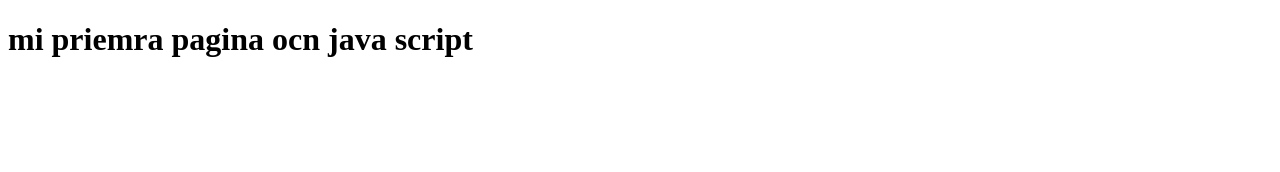
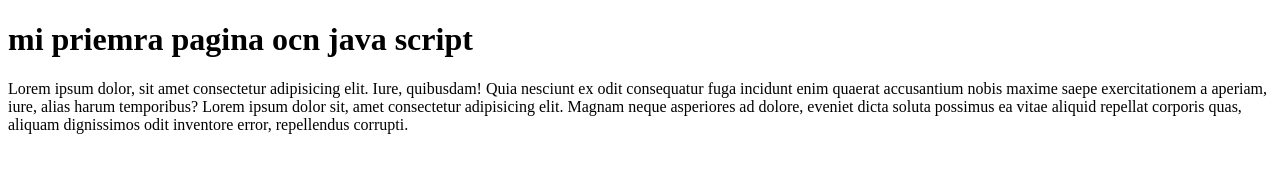
Before and after one commit to ZeballosM/ProyectoCoder-JavaScript, a plain HTML site: page index.html in a window 1280 px wide. Drawn offline with Linux system fonts and the light colour scheme.

Commit message:
primeros pasos en js

```diff
--- a/index.html
+++ b/index.html
@@ -7,6 +7,10 @@
 </head>
 <body>
     <h1> mi priemra pagina ocn java script</h1>
+    <p>
+        Lorem ipsum dolor, sit amet consectetur adipisicing elit. Iure, quibusdam! Quia nesciunt ex odit consequatur fuga incidunt enim quaerat accusantium nobis maxime saepe exercitationem a aperiam, iure, alias harum temporibus?
+        Lorem ipsum dolor sit, amet consectetur adipisicing elit. Magnam neque asperiores ad dolore, eveniet dicta soluta possimus ea vitae aliquid repellat corporis quas, aliquam dignissimos odit inventore error, repellendus corrupti.
+    </p>
 </body>
 <script src="index.js"></script>
 </html>
--- a/index.js
+++ b/index.js
@@ -1 +1,3 @@
 console.log('mi primer proyecto');
+
+alert('hola mundo');
```
